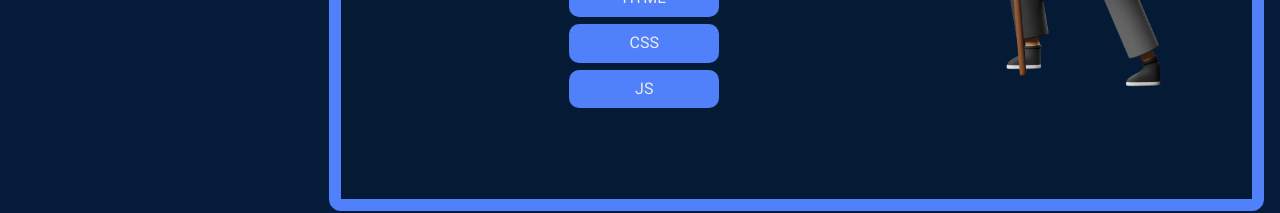
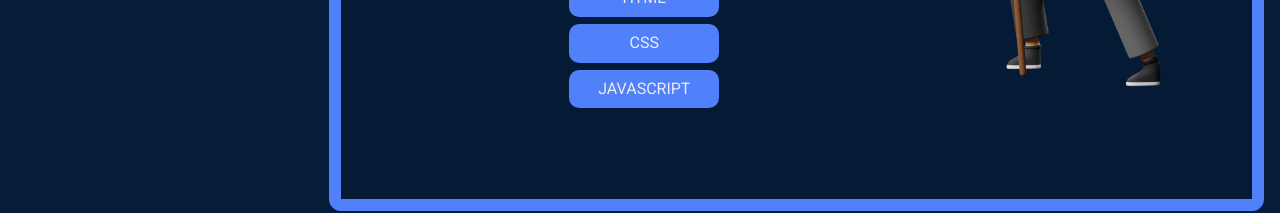
Before and after one commit to schultz-gabriel/DEVolucionario, a Next.js app: page / in a window 1280 px wide. Shown: the part 521-734 px from the top of the page. Built offline with nearby package versions, Linux system fonts and the light colour scheme.

Commit message:
refactor: colocando efeito nos links da pagina Index

```diff
--- a/src/screens/IndexPage/index.jsx
+++ b/src/screens/IndexPage/index.jsx
@@ -39,7 +39,7 @@ export default function Main() {
           <div className="links">
             <Link href="/htmlpage">HTML</Link>
             <Link href="/csspage">CSS</Link>
-            <Link href="/jspage">JS</Link>
+            <Link href="/jspage">JAVASCRIPT</Link>
           </div>
         </TextArea.ContentCol>
         <TextArea.DecorativeCol
--- a/src/screens/IndexPage/style/IndexWrapper.js
+++ b/src/screens/IndexPage/style/IndexWrapper.js
@@ -29,6 +29,10 @@ align-items: center;
   background-color: ${({ theme }) => theme.primary.main.color};
   border-radius: 10px;
 }
+
+.links a:hover {
+  transform: scale(1.04);
+}
 `;
 
 export { IndexWrapper as default };
```
